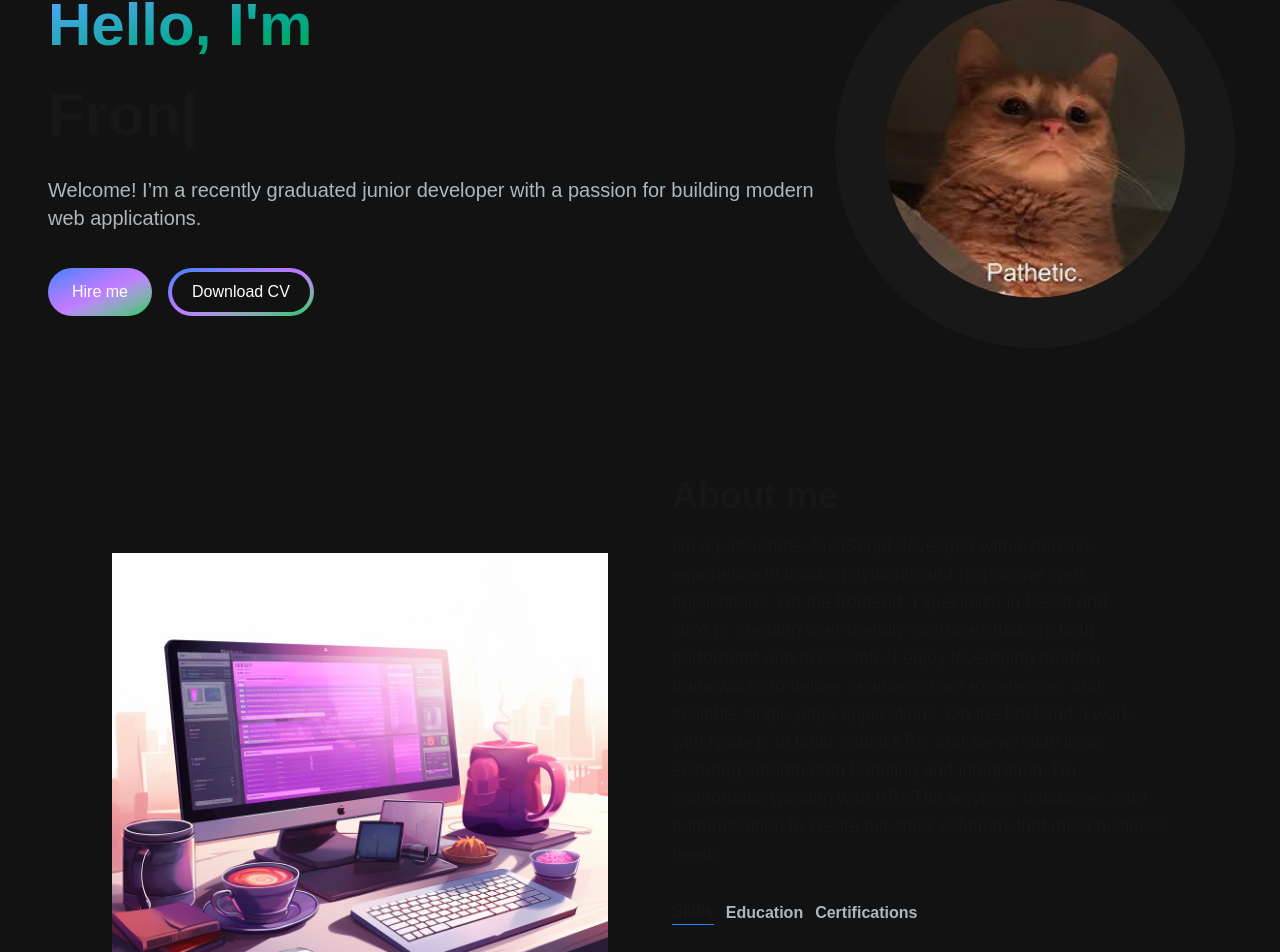
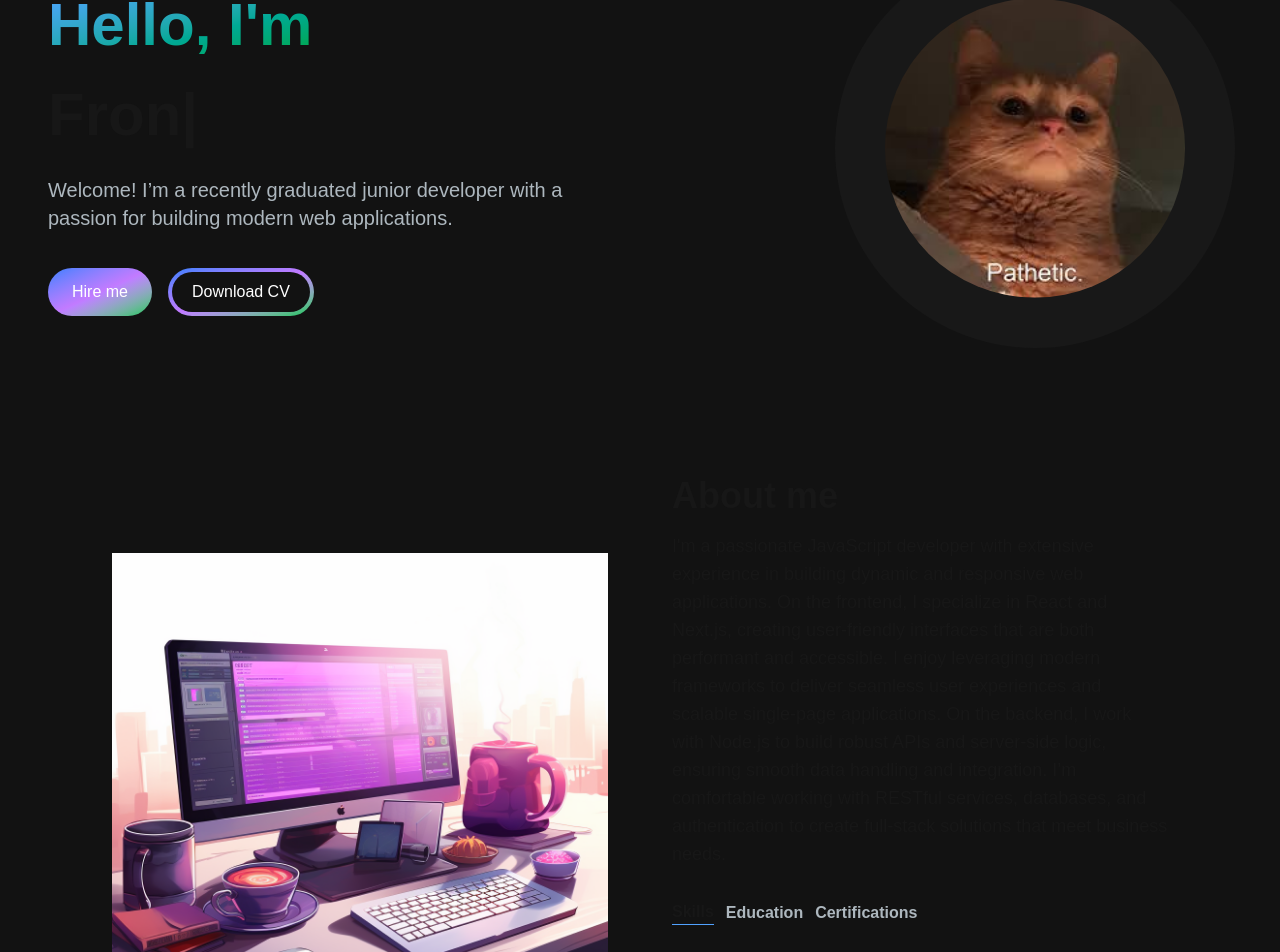
Before and after one commit to FirstChoice112/portfolio, a Next.js app: page / in a window 1280 px wide. Shown: the part 196-1148 px from the top of the page. Built offline with nearby package versions, Linux system fonts and the light colour scheme.

Commit message:
small fixes and checklist review for completion of this project

```diff
--- a/src/app/components/AboutSection.jsx
+++ b/src/app/components/AboutSection.jsx
@@ -35,7 +35,6 @@ const TAB_DATA = [
     content: (
       <ul className="list-disc pl-2">
         <li>Certified JavaScript Developer</li>
-        <li>AWS Certified Solutions Architect</li>
       </ul>
     ),
   },
--- a/src/app/components/HeroSection.jsx
+++ b/src/app/components/HeroSection.jsx
@@ -31,10 +31,12 @@ const HeroSection = () => {
               repeat={Infinity}
             />
           </h1>
-          <p className="text-[#ADB7BE] text-base sm:text-lg mb-6 lg:text-xl">
-            Welcome! I’m a recently graduated junior developer with a passion
-            for building modern web applications.
-          </p>
+          <div className="max-w-full sm:max-w-[300px] md:max-w-[400px] lg:max-w-[580px] ">
+            <p className="text-[#ADB7BE] text-base sm:text-lg mb-6 lg:text-xl">
+              Welcome! I’m a recently graduated junior developer with a passion
+              for building modern web applications.
+            </p>
+          </div>
           <div>
             <button className="px-6 py-3 w-full sm:w-fit rounded-full mr-4 bg-gradient-to-br from-blue-500 via-purple-400 to-green-500 hover:bg-slate-200 text-white">
               Hire me
--- a/src/app/components/ProjectTag.jsx
+++ b/src/app/components/ProjectTag.jsx
@@ -2,7 +2,7 @@ import React from "react";
 
 const ProjectTag = ({ name, onClick, isSelected }) => {
   const buttonStyles = isSelected
-    ? "text-white bg-gradient-to-br  from-blue-500 via-purple-400 to-green-500"
+    ? "text-white bg-gradient-to-br from-blue-500 via-purple-400 to-green-500"
     : "text-[#ADB7BE] border-slate-600 hover:border-white";
   return (
     <button
--- a/src/app/components/TabButton.jsx
+++ b/src/app/components/TabButton.jsx
@@ -1,7 +1,7 @@
 import React from "react";
 
 const TabButton = ({ active, selectTab, children }) => {
-  const buttonClasses = active ? "border-b border-blue-500" : "text-[#ADB7BE]";
+  const buttonClasses = active ? "border-b border-blue-400" : "text-[#ADB7BE]";
 
   return (
     <button onClick={selectTab}>
@@ -11,3 +11,5 @@ const TabButton = ({ active, selectTab, children }) => {
 };
 
 export default TabButton;
+
+//bg-gradient-to-br from-blue-500 via-purple-400 to-green-500
```
Also changed, not shown: src/app/page.js (+11 -0 lines).
